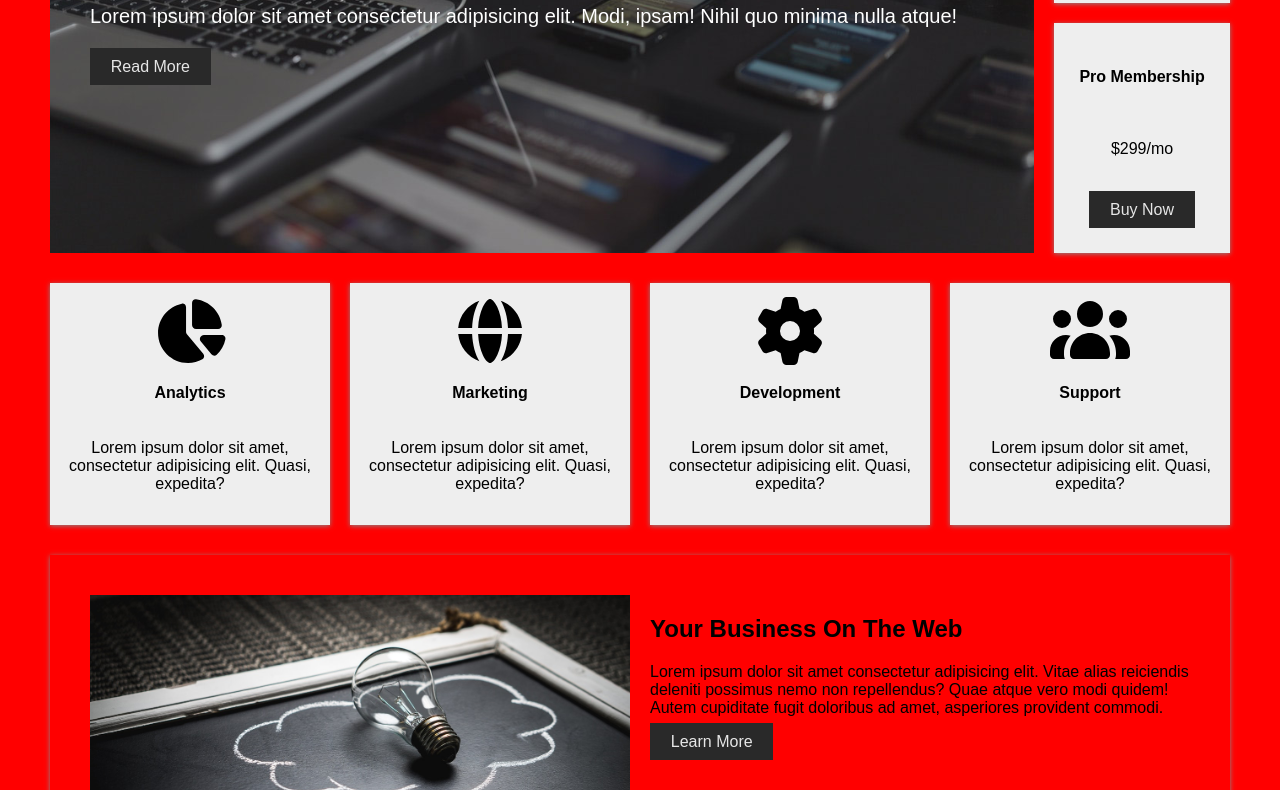
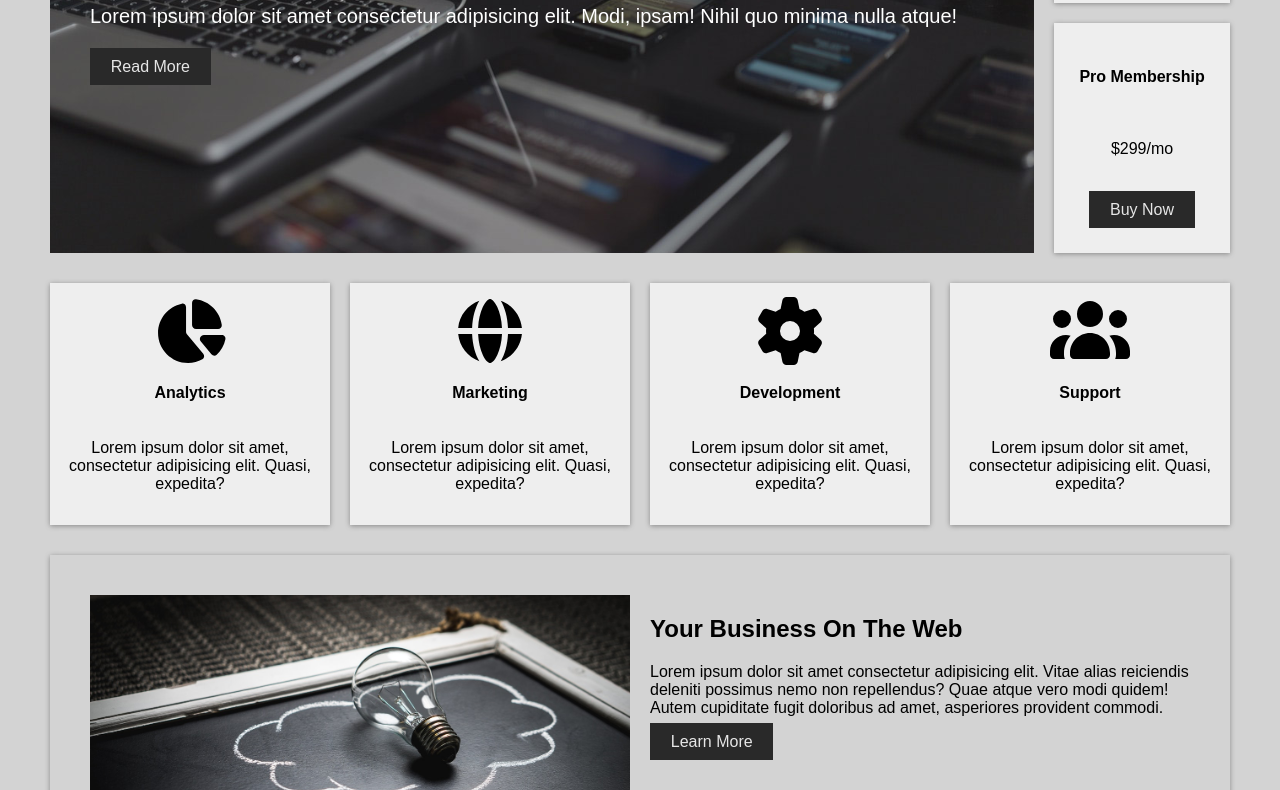
Before and after one commit to ahmedshuvo9898/test3, a plain HTML site: page index.html in a window 1280 px wide. Shown: the part 331-1121 px from the top of the page. Drawn offline with Linux system fonts and the light colour scheme.

Commit message:
previus bg

```diff
--- a/style.css
+++ b/style.css
@@ -3,7 +3,7 @@ html {
   font-family: Arial, Helvetica, sans-serif;
 }
 body {
-  background: rgb(255, 0, 0);
+  background: rgb(211, 211, 211);
   margin: 30px 50px;
 }
 .btn {
```
